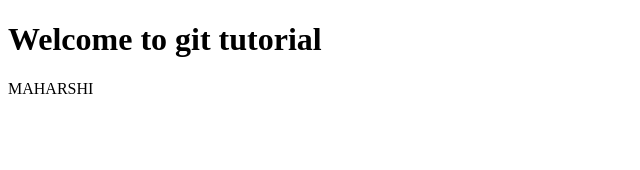
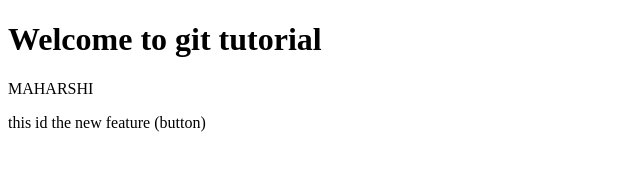
Before and after one commit to Maharshi2006/Git_Tutorial, a plain HTML site: page index.html in a window 1280 px wide. Shown: the whole page, without its empty margins (0-640 px from the left). Drawn offline with Linux system fonts and the light colour scheme.

```diff
--- a/index.html
+++ b/index.html
@@ -8,5 +8,6 @@
 <body>
     <h1>Welcome to git tutorial</h1>
     <P>MAHARSHI</P>
+    <p>this id the new feature (button)</p>
 </body>
 </html>
```
